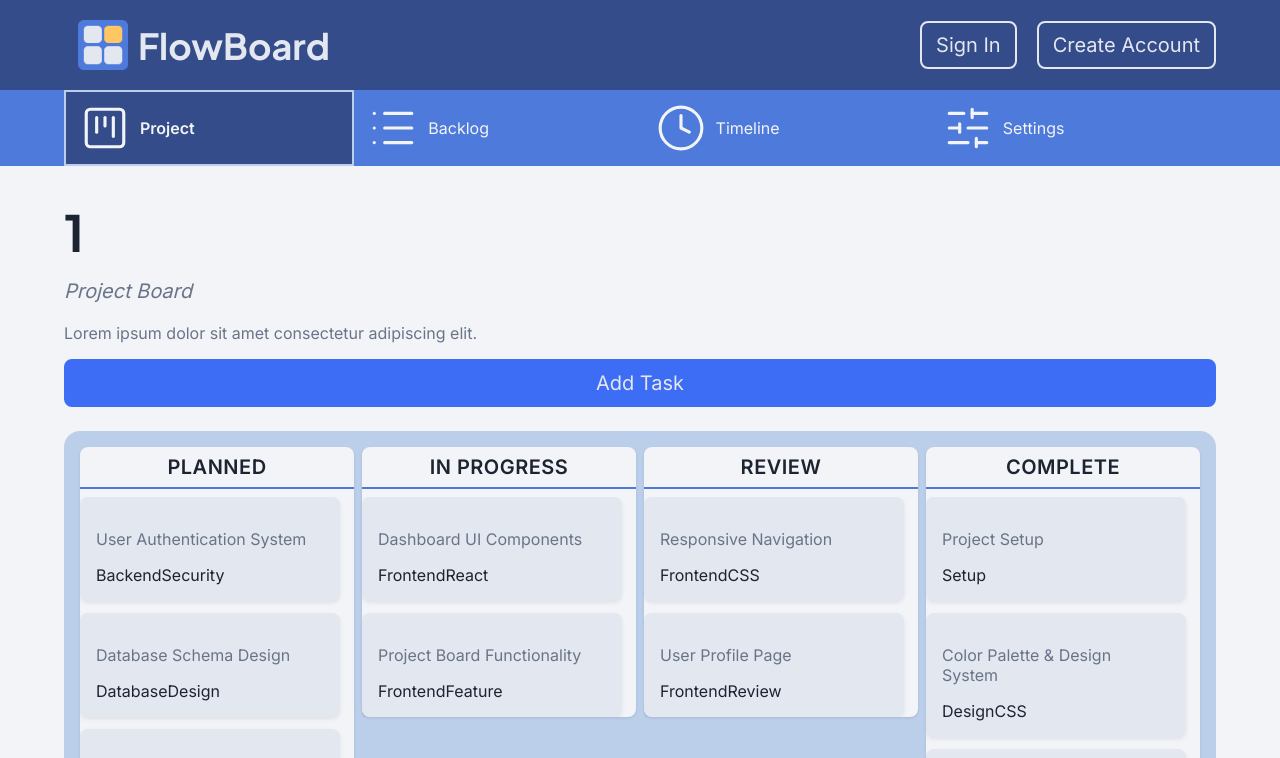
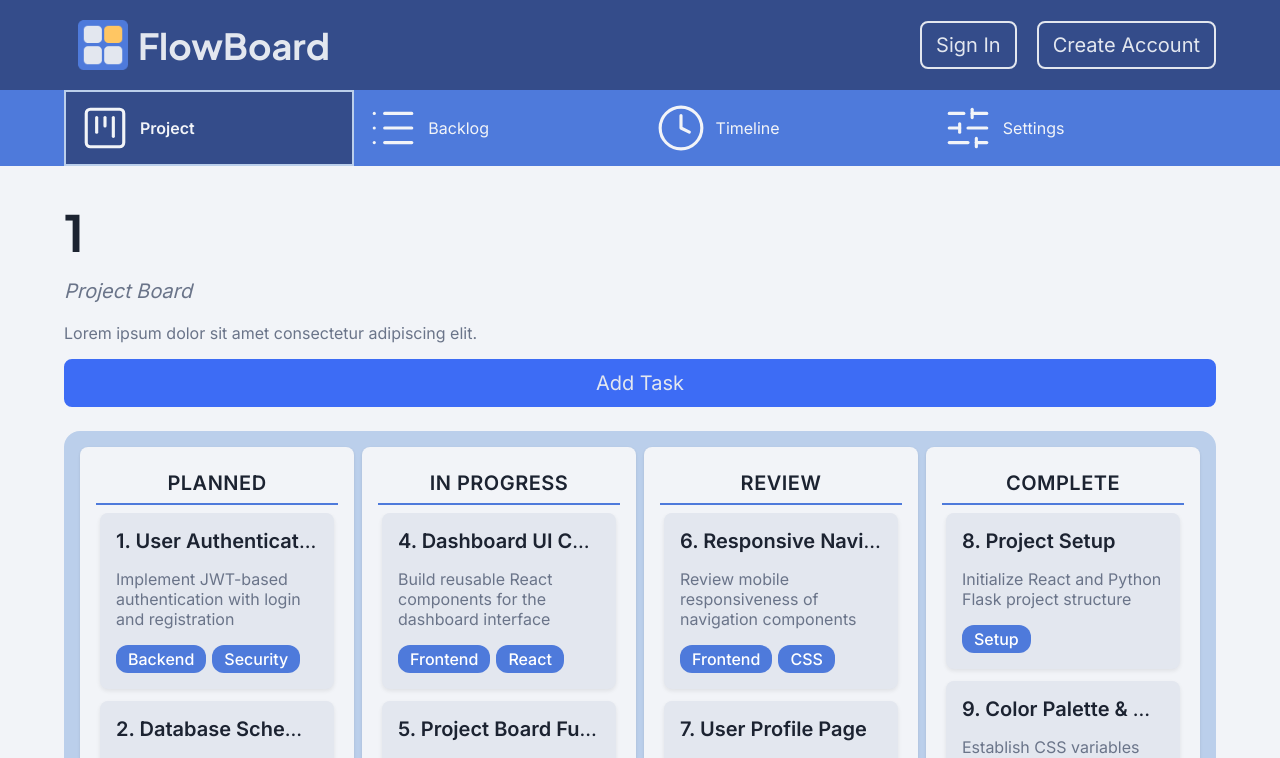
Before and after one commit to notEmmi/FlowBoard, a React (Vite) app in the folder frontend/: page /project/1 in a window 1280 px wide. Shown: the top 758 px of the page. Built offline with nearby package versions, Linux system fonts and the light colour scheme; no server answers.

Commit message:
style: enhance TaskCard layout with improved title and description formatting

```diff
--- a/frontend/src/pages/Project.css
+++ b/frontend/src/pages/Project.css
@@ -16,8 +16,9 @@
 	flex-direction: column;
 	background-color: var(--bg-base);
 	flex: 1;
+	min-width: 0;
 	border-radius: 8px;
-	/* padding: 16px; */
+	padding: 16px;
 	gap: 8px;
 	box-shadow: 0 1px 3px rgba(0, 0, 0, 0.1);
 }
@@ -37,13 +38,8 @@
 	display: flex;
 	flex-direction: column;
 	gap: 12px;
-	min-height: 100px;
-	overflow-y: auto;
-	max-height: calc(100vh - var(--top-nav-height) - 300px);
-	padding-right: 4px;
-	scrollbar-gutter: stable;
-	scrollbar-width: thin;
-	scrollbar-color: var(--ui-sidebar) var(--bg-surface);
+	padding: 0 4px;
+	overflow: hidden;
 }
 
 .project-card {
@@ -54,12 +50,46 @@
 	cursor: pointer;
 	transition: transform 0.2s, box-shadow 0.2s;
 	border: 1px solid var(--ui-divider);
-	flex-shrink: 0;
+	flex-shrink: 1;
+	min-height: auto;
+}
+
+.project-card-title {
+	white-space: nowrap;
+	overflow: hidden;
+	text-overflow: ellipsis;
+	margin: 0;
+	margin-bottom: 8px;
+	color: var(--text-primary);
+}
+
+.project-card-description {
+	overflow: hidden;
 }
 
 .project-card:hover {
 	transform: translateY(-2px);
 	box-shadow: 0 4px 8px rgba(0, 0, 0, 0.12);
+}
+
+.project-card-tags {
+	display: flex;
+	flex-wrap: wrap;
+	gap: 6px;
+	margin-top: 8px;
+	overflow: hidden;
+	color: white;
+}
+
+.project-card-tag {
+	display: inline-block;
+	background-color: var(--brand-primary);
+	color: white;
+	padding: 4px 12px;
+	border-radius: 12px;
+	font-size: 16px;
+	font-weight: 500;
+	white-space: nowrap;
 }
 
 /* Tablet view */
@@ -77,6 +107,10 @@
 
 	.project-section-cards {
 		max-height: calc(50vh - 150px);
+	}
+
+	.project-card-tag {
+		font-size: 12px;
 	}
 }
 
@@ -96,7 +130,6 @@
 	}
 
 	.project-section p:first-child {
-		font-size: 13px;
 		padding: 6px 0;
 	}
 
@@ -108,4 +141,8 @@
 	.project-card {
 		padding: 12px;
 	}
+
+	.project-card-tag {
+		font-size: 10px;
+	}
 }
--- a/frontend/src/pages/Project.jsx
+++ b/frontend/src/pages/Project.jsx
@@ -5,8 +5,11 @@ import SecondaryNav from '../components/SecondaryNav.jsx';
 function TaskCard({ task }) {
 	return (
 		<div className='project-card'>
-			<p className='caption'>
-				{task.title}
+			<p className='project-card-title'>
+				<b>{task.id}. {task.title}</b>
+			</p>
+			<p className='project-card-description caption'>
+				{task.description}
 			</p>
 			<div className='project-card-tags'>
 				{task.tags && task.tags.map((tag, index) => (
```
